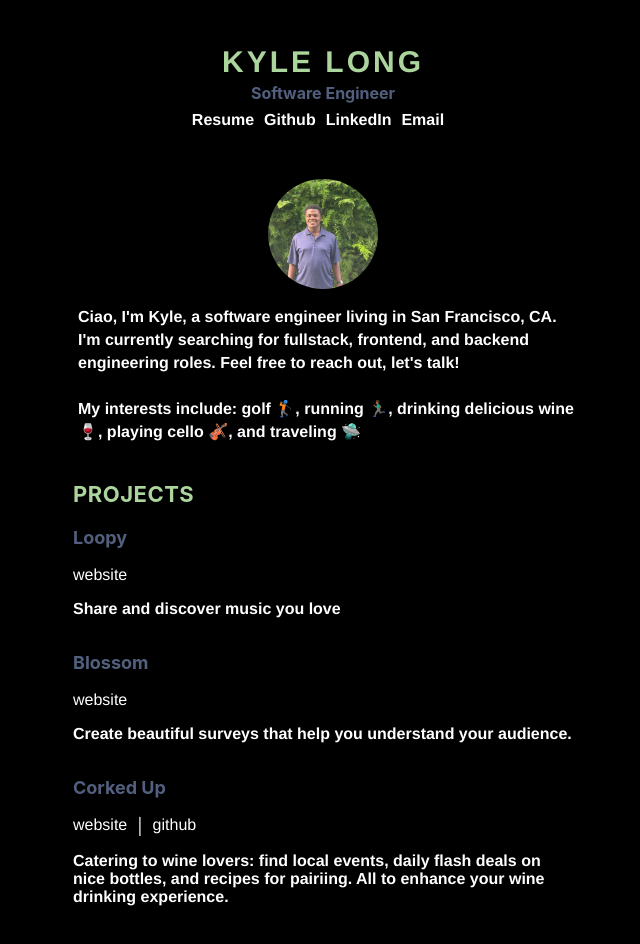
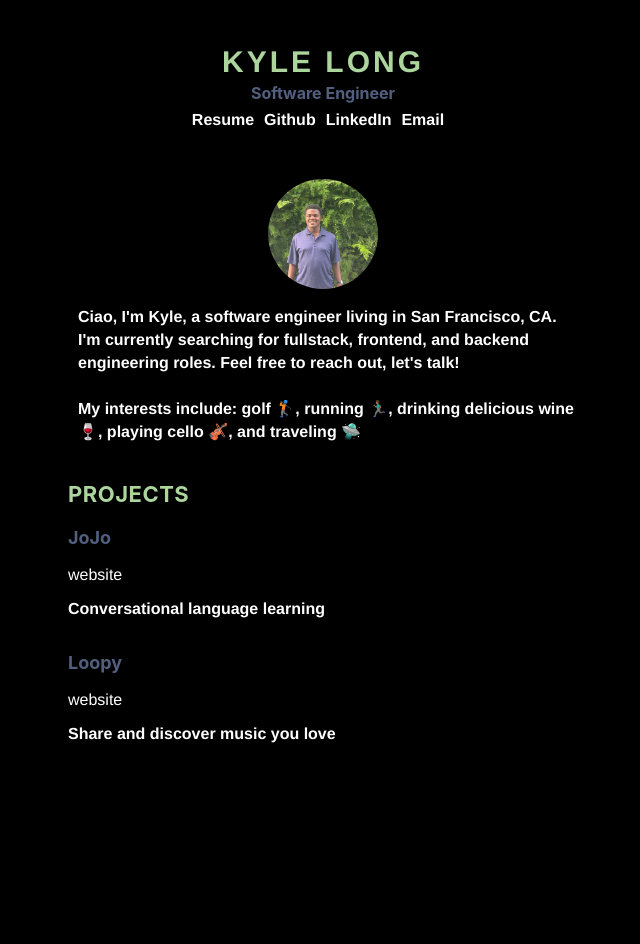
Before and after one commit to kylelong/kyles-portfolio, a React (Create React App) app: page / in a window 1280 px wide. Shown: the top 944 px of the page, without its empty margins (317-957 px from the left). After the commit the page ends 800 px from the top, so only its background shows below. Built offline with nearby package versions, Linux system fonts and the light colour scheme.

Commit message:
update project list

```diff
--- a/src/App.js
+++ b/src/App.js
@@ -1,7 +1,7 @@
-import './App.css';
-import Menu from './Menu';
-import headshot from './headshot.jpeg';
-import Projects from './Projects';
+import "./App.css";
+import Menu from "./Menu";
+import headshot from "./headshot.jpeg";
+import Projects from "./Projects";
 
 function App() {
   return (
@@ -14,10 +14,16 @@ function App() {
           </div>
         </div>
       </div>
-     <p className="intro">Ciao, I'm Kyle, a software engineer living in San Francisco, CA. I'm currently searching for fullstack, frontend, and backend engineering roles.
-     Feel free to reach out, let's talk!
-     <br /> <br /> My interests include: golf 🏌🏾, running 🏃🏾‍♂️, drinking delicious wine &#x1F377;, playing cello 🎻, and traveling 	&#x1f6f8;</p>
+      <div>
+        <p className="intro">
+          Ciao, I'm Kyle, a software engineer living in San Francisco, CA. I'm
+          currently searching for fullstack, frontend, and backend engineering
+          roles. Feel free to reach out, let's talk!
+          <br /> <br /> My interests include: golf 🏌🏾, running 🏃🏾‍♂️, drinking
+          delicious wine &#x1F377;, playing cello 🎻, and traveling &#x1f6f8;
+        </p>
         <Projects />
+      </div>
     </div>
   );
 }
--- a/src/Projects.js
+++ b/src/Projects.js
@@ -4,7 +4,22 @@ const Projects = () => {
   return (
     <div className="projectContainer">
       <h3 className="projectSectionHeader">Projects</h3>
-       <div className="project">
+      <div className="project">
+        <p className="projectTitle">JoJo</p>
+        <div className="projectLinks">
+          <a
+            href="https://jojo.so"
+            target="_blank"
+            rel="noreferrer"
+            className="projectLink"
+          >
+            website
+          </a>
+        </div>
+
+        <p className="projectDescription">Conversational language learning</p>
+      </div>
+      <div className="project">
         <p className="projectTitle">Loopy</p>
         <div className="projectLinks">
           <a
@@ -17,54 +32,7 @@ const Projects = () => {
           </a>
         </div>
 
-        <p className="projectDescription">
-          Share and discover music you love
-        </p>
-      </div>
-      <div className="project">
-        <p className="projectTitle">Blossom</p>
-        <div className="projectLinks">
-          <a
-            href="https://blossomsurveys.io/"
-            target="_blank"
-            rel="noreferrer"
-            className="projectLink"
-          >
-            website
-          </a>
-        </div>
-
-        <p className="projectDescription">
-          Create beautiful surveys that help you understand your audience.
-        </p>
-      </div>
-      <div className="project">
-        <p className="projectTitle">Corked Up</p>
-        <div className="projectLinks">
-          <a
-            href="https://www.corkedup.wine/"
-            target="_blank"
-            rel="noreferrer"
-            className="projectLink"
-          >
-            website
-          </a>
-          <div>|</div>
-          <a
-            href="https://github.com/kylelong/corkedup"
-            target="_blank"
-            rel="noreferrer"
-            className="projectLinkTwo"
-          >
-            github
-          </a>
-        </div>
-
-        <p className="projectDescription">
-          Catering to wine lovers: find local events, daily flash deals on nice
-          bottles, and recipes for pairiing. All to enhance your wine drinking
-          experience.
-        </p>
+        <p className="projectDescription">Share and discover music you love</p>
       </div>
     </div>
   );
```
Also changed, not shown: src/App.css (+3 -5 lines). Lines whose indentation alone changed are shown as unchanged.
